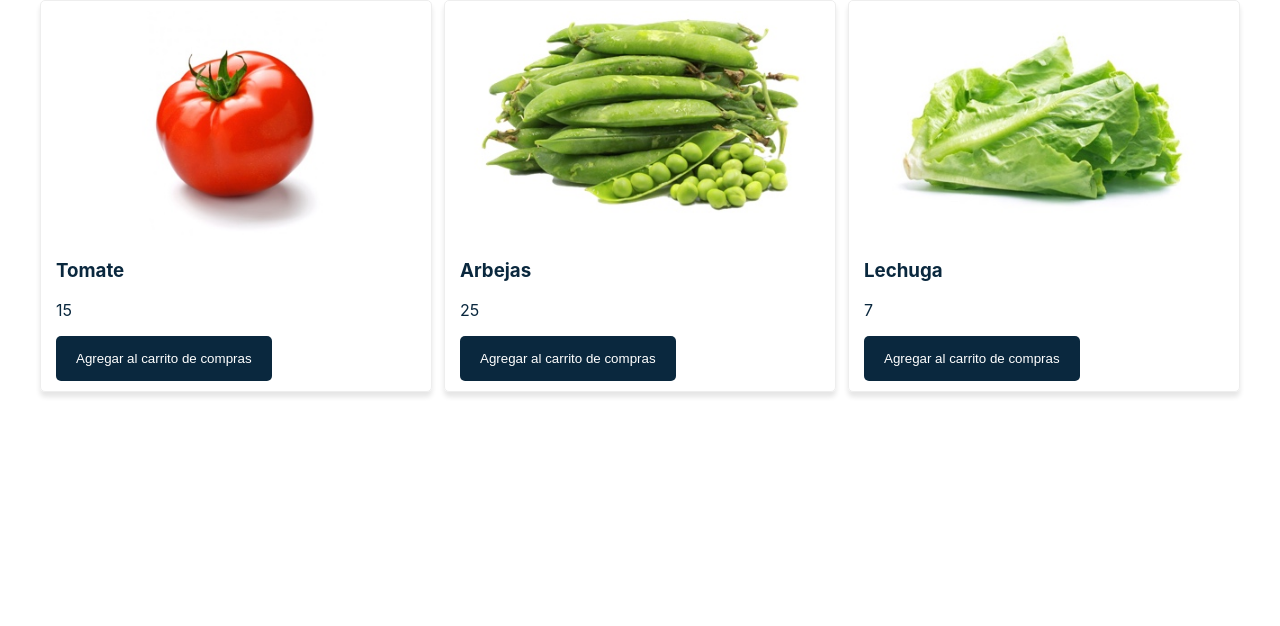
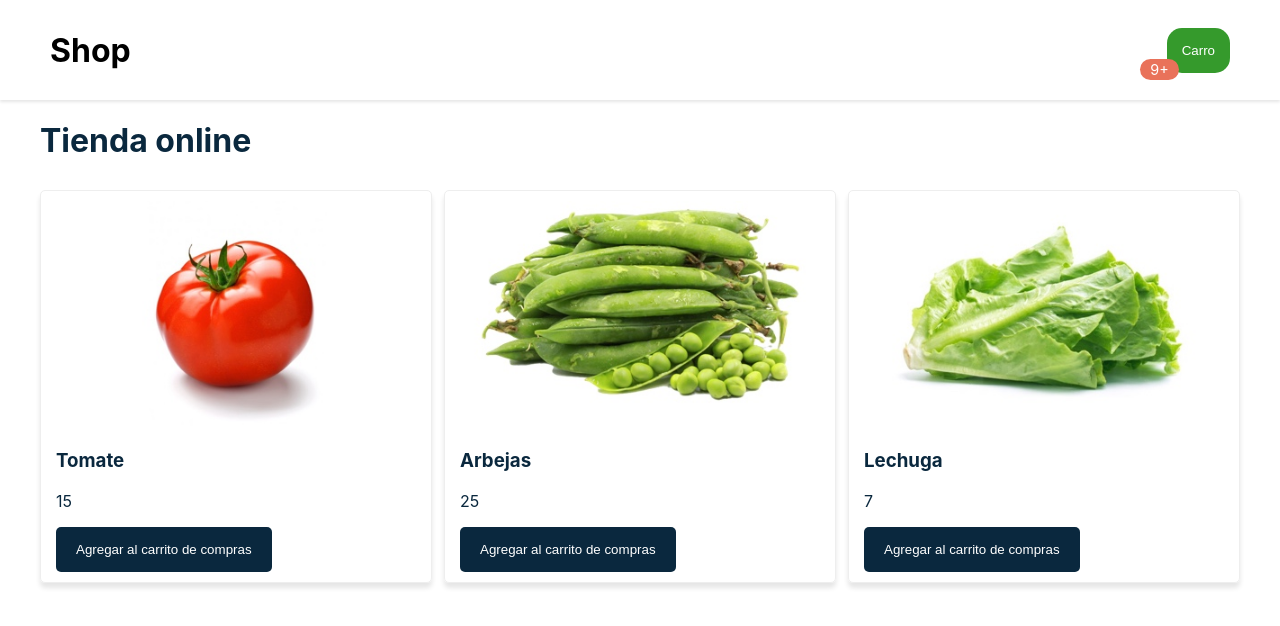
Before and after one commit to guillermo-conde/carrito-de-compras, a React (Create React App) app: page / in a window 1280 px wide. Shown: the top 626 px of the page. Built offline with nearby package versions, Linux system fonts and the light colour scheme.

Commit message:
Se agrega un componente de navegación que contiene un componente de logotipo y el carrito, dentro de este se agrega una notificacion para mostrar la cantidad de productos agregados

```diff
--- a/src/App.js
+++ b/src/App.js
@@ -1,6 +1,8 @@
 import { Component } from 'react';
 import Productos from './components/Productos';
 import Layout from './components/Layout';
+import Titulo from './components/Titulo';
+import Navegacion from './components/Navegacion';
 
 class App extends Component{
   state={
@@ -13,7 +15,9 @@ class App extends Component{
   render(){
     return (
       <div>
+        <Navegacion/>
         <Layout>
+          <Titulo></Titulo>
           <Productos
           agregarAlCarrito = {() => console.log('Agregando al carrito')}
           productos = {this.state.productos}
--- /dev/null
+++ b/src/components/BubbleAlert.js
@@ -0,0 +1,31 @@
+import { Component } from "react";
+
+const styles = {
+    bubbleAlert: {
+        backgroundColor: '#E9725A',
+        borderRadius: '15px',
+        color: '#fff',
+        padding: '2px 10px',
+        fontSize: '0.9rem',
+        width: '20px'
+    }
+}
+
+class BubbleAlert extends Component{
+    obtenerNumero(n){
+        if (!n) {return ' '}
+        return n > 9 ? '9+' : n;
+    }
+
+    render(){
+        const { cantidad } = this.props;
+
+        return(
+            <span style={styles.bubbleAlert}>
+                {this.obtenerNumero(cantidad)}
+            </span>
+        );
+    }
+}
+
+export default BubbleAlert;
--- /dev/null
+++ b/src/components/Carro.js
@@ -0,0 +1,35 @@
+import { Component } from "react";
+import BubbleAlert from './BubbleAlert';
+
+const styles = {
+    carro: {
+        backgroundColor: '#359A2C',
+        color: '#fff',
+        border: 'none',
+        padding: '15px',
+        borderRadius: '15px',
+        cursor: 'pointer'
+    },
+    bubble: {
+        position: 'relative',
+        left: '12px',
+        top: '20px'
+    }
+}
+
+class Carro extends Component{
+    render(){
+        return(
+            <div>
+                <span style={styles.bubble}>
+                    <BubbleAlert cantidad ={10}/>
+                </span>
+                <button style={styles.carro}>
+                    Carro
+                </button>
+            </div>
+        );
+    }
+}
+
+export default Carro;
--- /dev/null
+++ b/src/components/Logo.js
@@ -0,0 +1,20 @@
+import { Component } from "react";
+
+const styles = {
+    logo: {
+        fontWeight: '700',
+        fontSize: '2rem'
+    }
+}
+
+class Logo extends Component{
+    render(){
+        return(
+            <div style={styles.logo}>
+                Shop
+            </div>
+        );
+    }
+}
+
+export default Logo;
--- /dev/null
+++ b/src/components/Navegacion.js
@@ -0,0 +1,29 @@
+import { Component } from "react";
+import Logo from './Logo';
+import Carro from './Carro';
+
+const styles = {
+    navbar: {
+        display: 'flex',
+        flexDirection: 'row',
+        alignItems: 'center',
+        height: '100px',
+        justifyContent: 'space-between',
+        position: 'relative',
+        padding: '0 50px',
+        boxShadow: '0 2px 3px rgb(0,0,0,0.1)'
+    }
+}
+
+class Navegacion extends Component{
+    render(){
+        return (
+            <nav style={styles.navbar}>
+                <Logo/>
+                <Carro/>
+            </nav>
+        );
+    }
+}
+
+export default Navegacion;
--- a/src/components/Productos.js
+++ b/src/components/Productos.js
@@ -1,5 +1,6 @@
 import { Component } from "react";
 import Producto from "./Producto";
+
 
 const styles = {
     productos:{
--- /dev/null
+++ b/src/components/Titulo.js
@@ -0,0 +1,17 @@
+import { Component } from "react";
+
+const styles = {
+    titulo: {
+        marginBottom: '30px'
+    }
+}
+
+class Titulo extends Component{
+    render(){
+        return(
+            <h1 style={styles.titulo}>Tienda online</h1>
+        );
+    }
+}
+
+export default Titulo;
```
